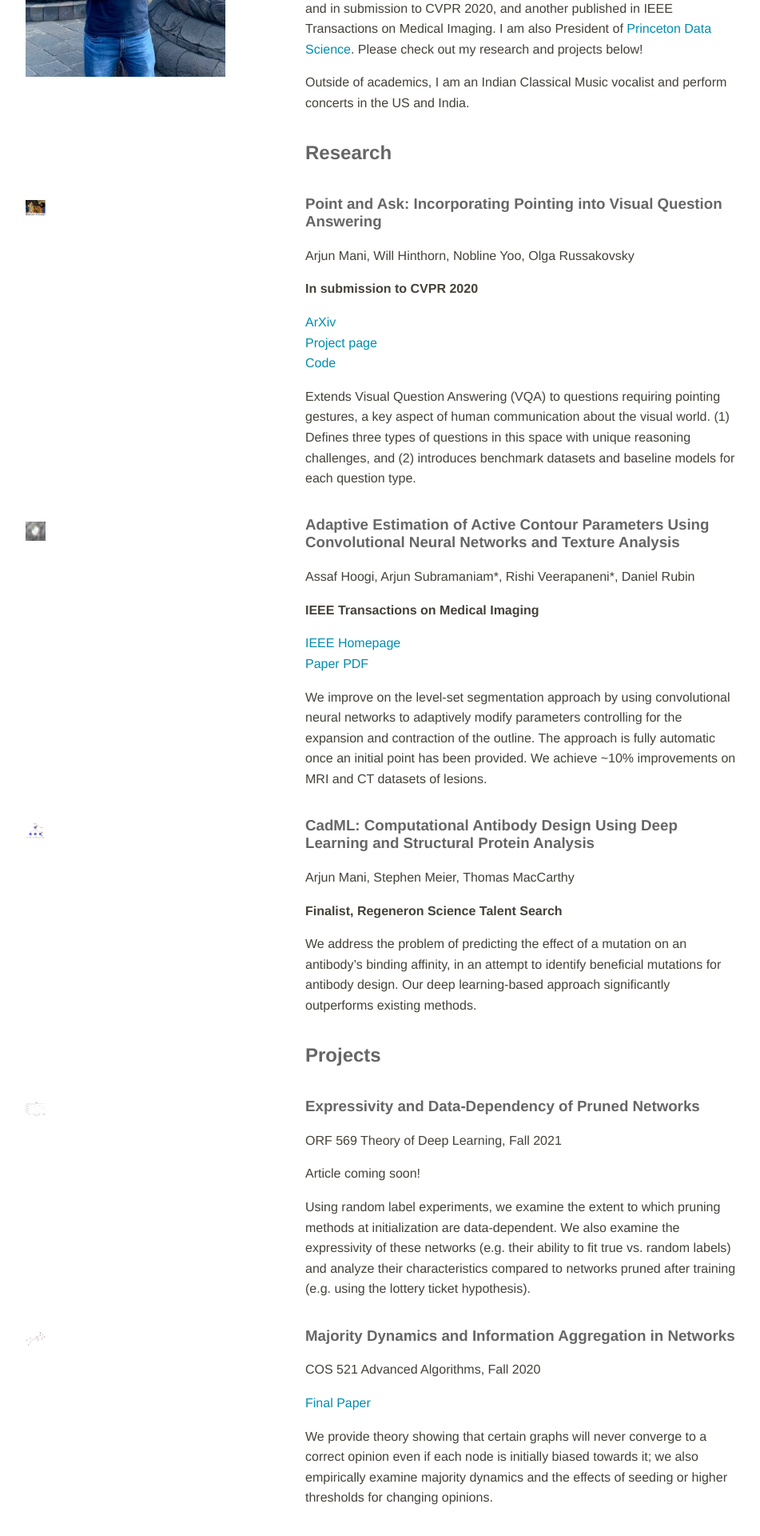
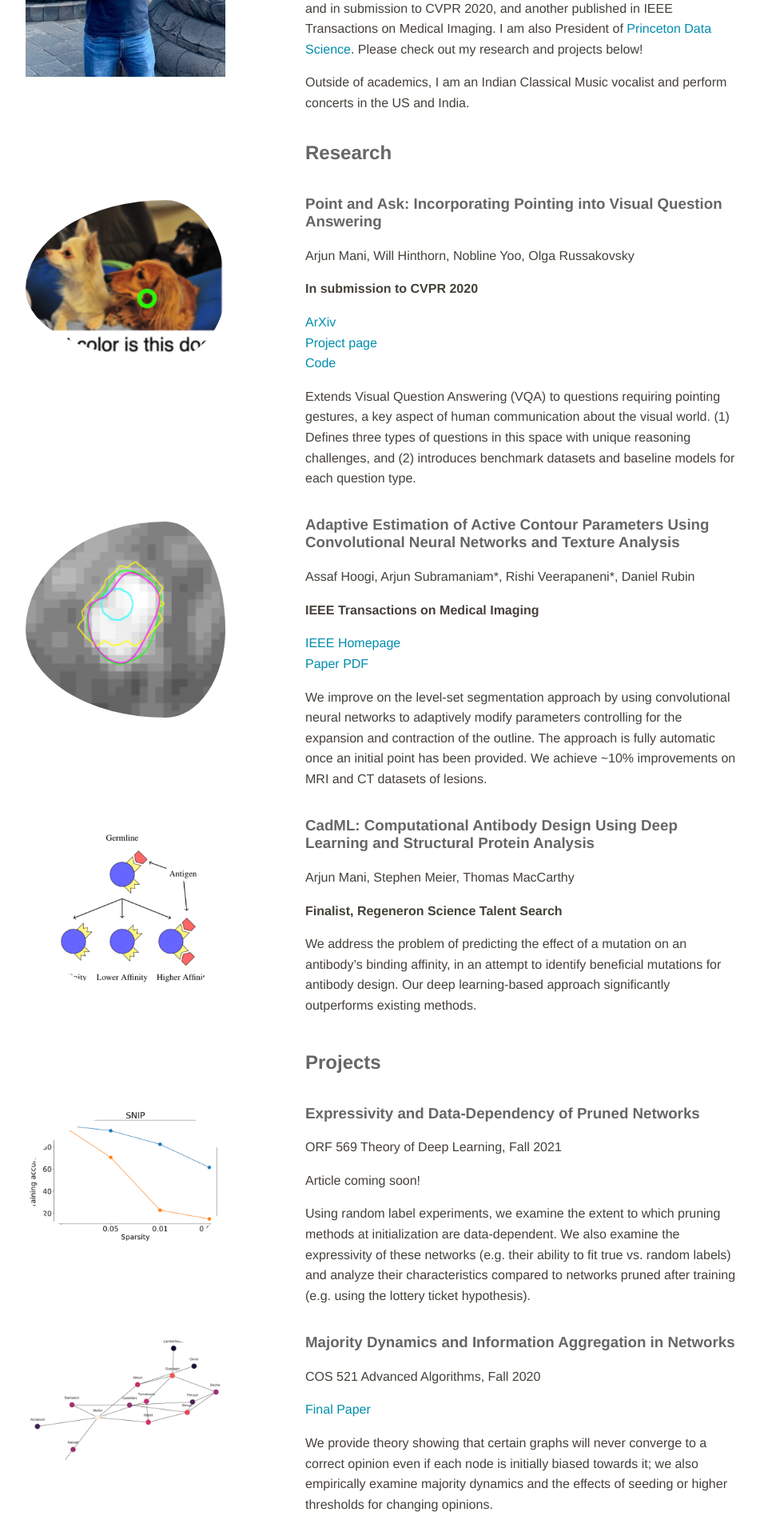
Before and after one commit to arjun-mani/arjun-mani.github.io, a Jekyll site: the page built from index.html, in a window 1280 px wide. Shown: the part 368-2288 px from the top of the page at 80% size, without its empty margins (160-1111 px from the left). Built offline with Jekyll 4.4.1, drawn with Linux system fonts in a browser that asks for light colours.

Commit message:
Update main.css

```diff
--- a/css/main.css
+++ b/css/main.css
@@ -305,10 +305,11 @@ div.about {
 
 img.about {
   padding: 25px 100px 50px 0;
-  width: 25px;
+  width: 250px;
   float: left;
   margin-left: auto;
   margin-right: auto;
+  border-radius: 50%;
 }
 
 .pub {
```
